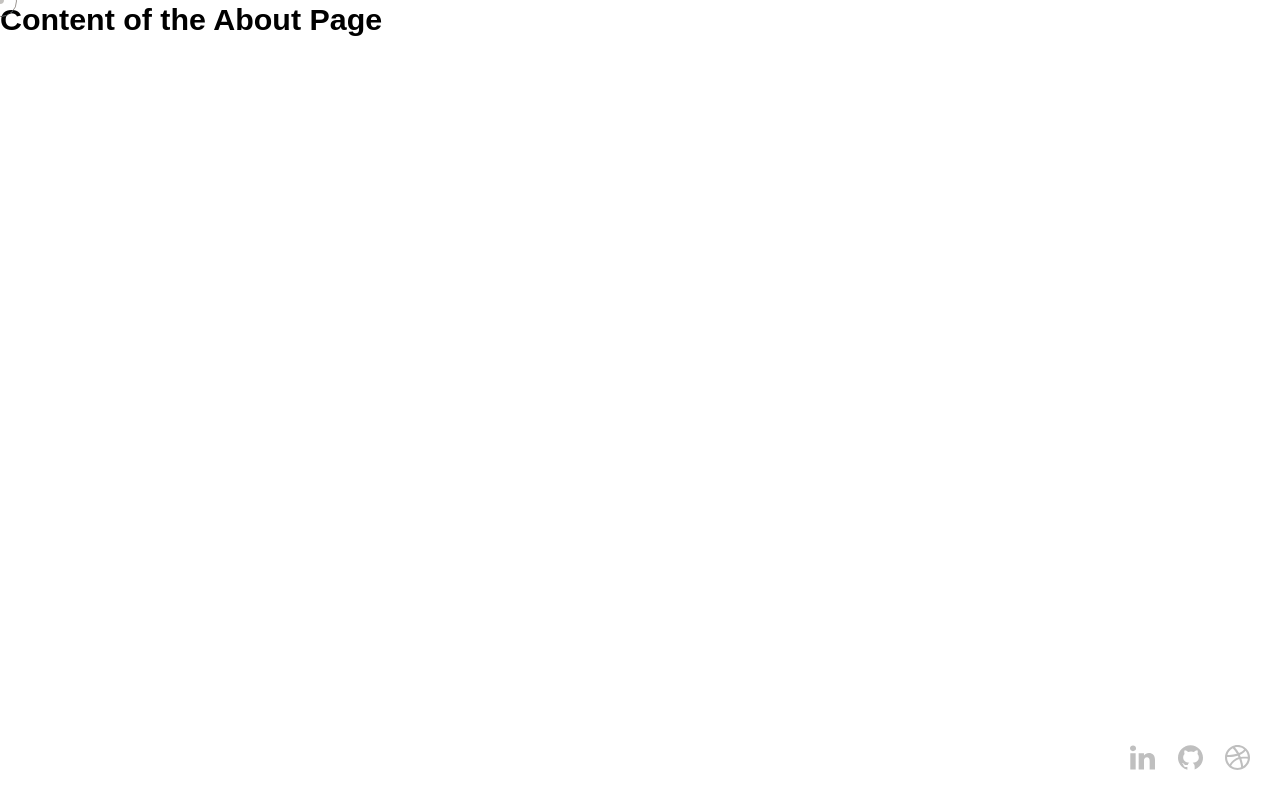
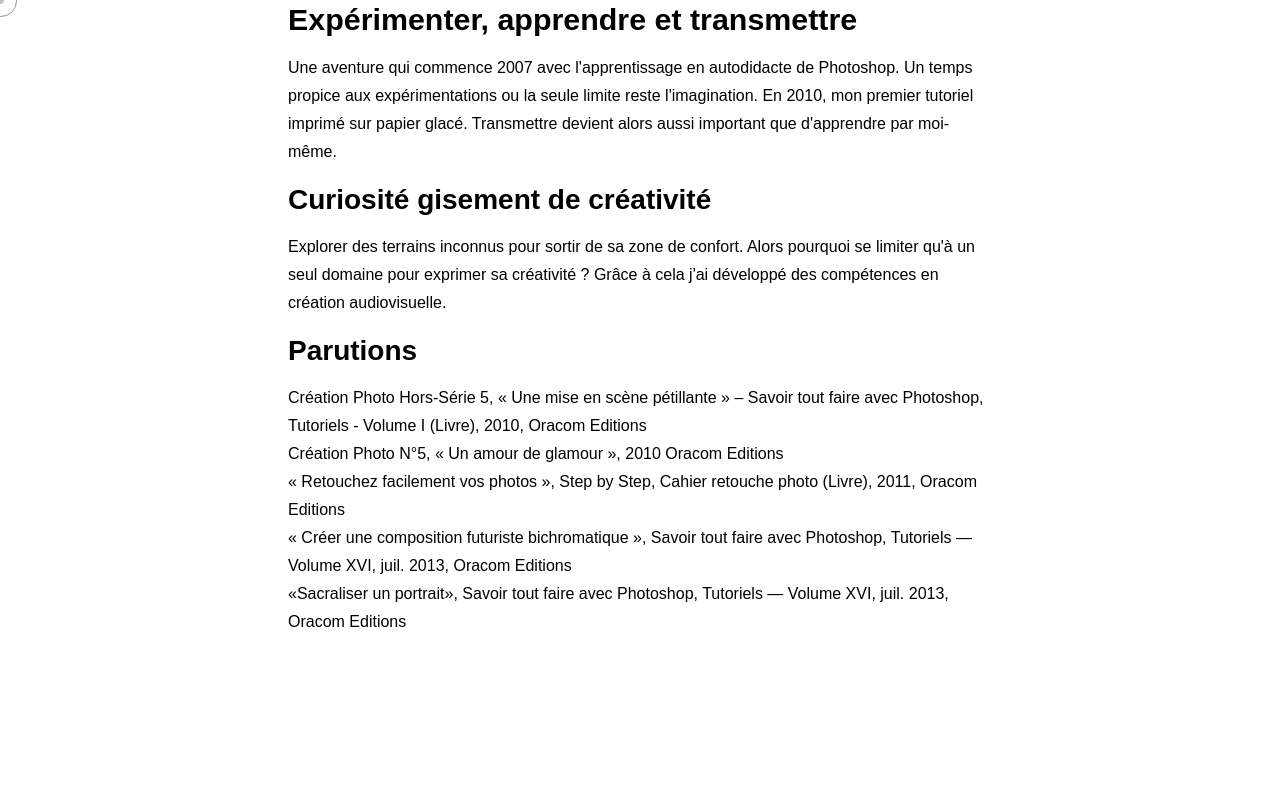
Before and after one commit to MaralS/interactive-showcase, a React (Create React App) app: page /about in a window 1280 px wide. Built offline with nearby package versions, Linux system fonts and the light colour scheme.

Commit message:
Page about (ajout texte, structure html, création fichier scss), modification App.js pour le module social (visible uniquement sur la page d'accueil)

```diff
--- a/src/App.js
+++ b/src/App.js
@@ -39,6 +39,8 @@ useEffect(() => {
       console.log("Hauteur suffisamment grande. Pas besoin d'ajouter la classe xsmall-vh")
 
     }
+    let vh = window.innerHeight * 0.01;
+    document.documentElement.style.setProperty('--vh', `${vh}px`);
 
   })
 
@@ -93,7 +95,10 @@ useEffect(() => {
 
                 </Route>
               ))}
-        <Social />
+
+
+              {(window.location.pathname != '/') ? null : <Social />}
+
       </div>
   );
 }
--- a/src/pages/about.js
+++ b/src/pages/about.js
@@ -5,9 +5,33 @@ import CSSRulePlugin from 'gsap/CSSRulePlugin'*/
 
 const About = ({dimensions}) => {
     return(
-        <>
-        <h1>Content of the About Page</h1>
-        </>
+        <div className="about__outer">
+            <div className="about__inner">
+                  <div className="content__text">
+                <h1>Expérimenter, apprendre et transmettre</h1>
+                <p>Une aventure qui commence 2007 avec l'apprentissage en autodidacte  de Photoshop.  Un temps propice aux expérimentations ou la seule limite reste  l'imagination. En 2010, mon premier tutoriel imprimé sur papier glacé. Transmettre devient alors aussi important que d'apprendre par moi-même.</p>
+
+                <h2>Curiosité gisement de créativité</h2>
+                <p>Explorer des terrains inconnus pour sortir de sa zone de confort. Alors pourquoi se limiter qu'à un seul domaine pour exprimer sa créativité ?  Grâce à cela j'ai développé des compétences en création audiovisuelle.</p>
+                <h2>Parutions</h2>
+                <ul>
+                    <li>Création Photo Hors-Série 5, « Une mise en scène pétillante » – Savoir tout faire avec Photoshop, Tutoriels - Volume I (Livre), 2010, Oracom Editions</li>
+                    <li>Création Photo N°5, « Un amour de glamour », 2010  Oracom Editions</li>
+                    <li>« Retouchez facilement vos photos », Step by Step, Cahier retouche photo (Livre), 2011, Oracom Editions</li>
+                    <li>« Créer une composition futuriste bichromatique », Savoir tout faire avec Photoshop, Tutoriels — Volume XVI, juil. 2013, Oracom Editions</li>
+                    <li>«Sacraliser un portrait», Savoir tout faire avec Photoshop, Tutoriels — Volume XVI, juil. 2013, Oracom Editions</li>
+                </ul>
+
+            </div>
+            <div className="content__images">
+            </div>
+
+
+            </div>
+
+
+
+        </div>
     )
 }
 export default About;
--- /dev/null
+++ b/src/scss/components/about.scss
@@ -0,0 +1,10 @@
+.about{
+    &__inner {
+        width:55vw;
+        margin:0 auto;
+        @include respond-to(small-only, both){
+            width:65vw
+        }
+    }
+
+}
--- a/src/scss/main.scss
+++ b/src/scss/main.scss
@@ -5,4 +5,5 @@
 @import './components/overlay';
 @import './components/social';
 @import './components/cursor';
-@import './components/home-section';
+@import './components/home';
+@import './components/about'
```
Also changed, not shown: src/scss/components/home.scss (renamed from src/scss/components/home-section.scss).
